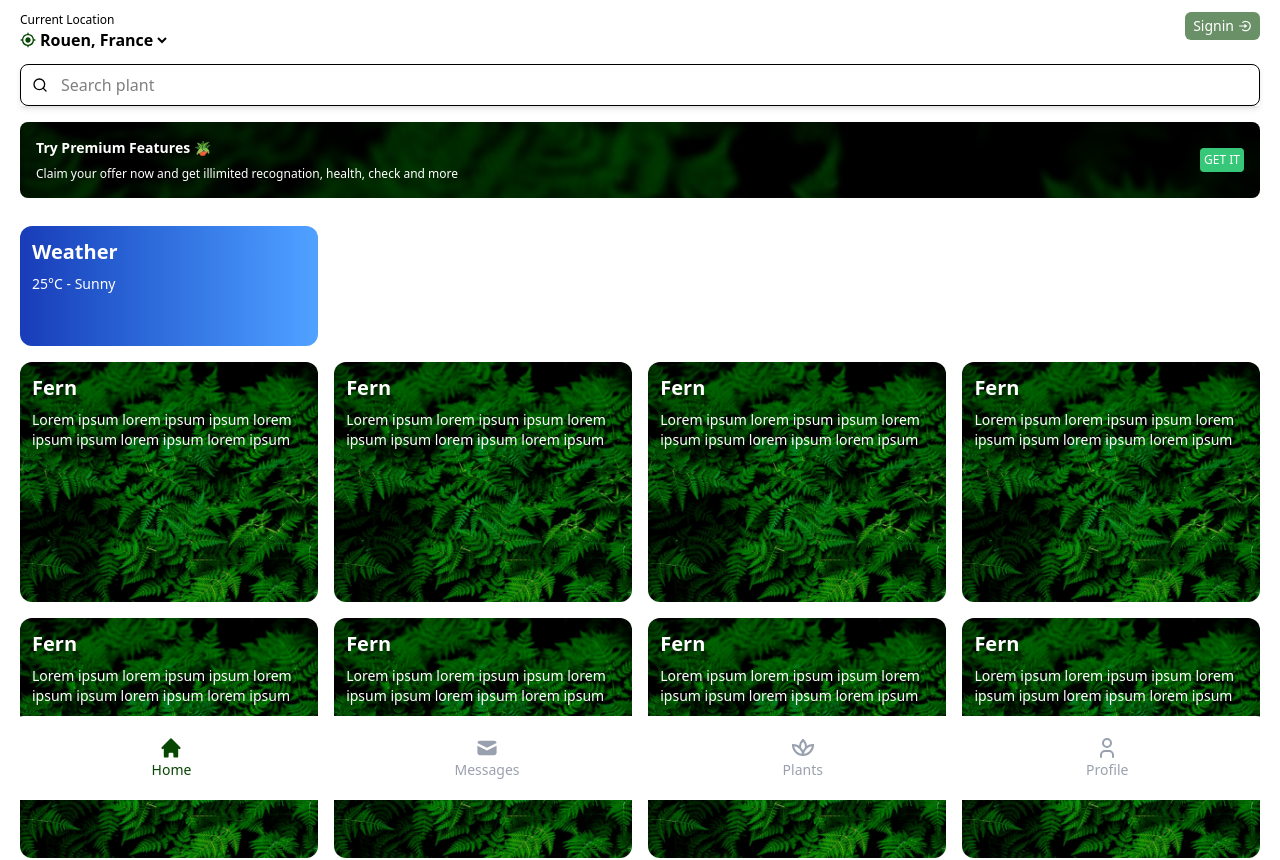
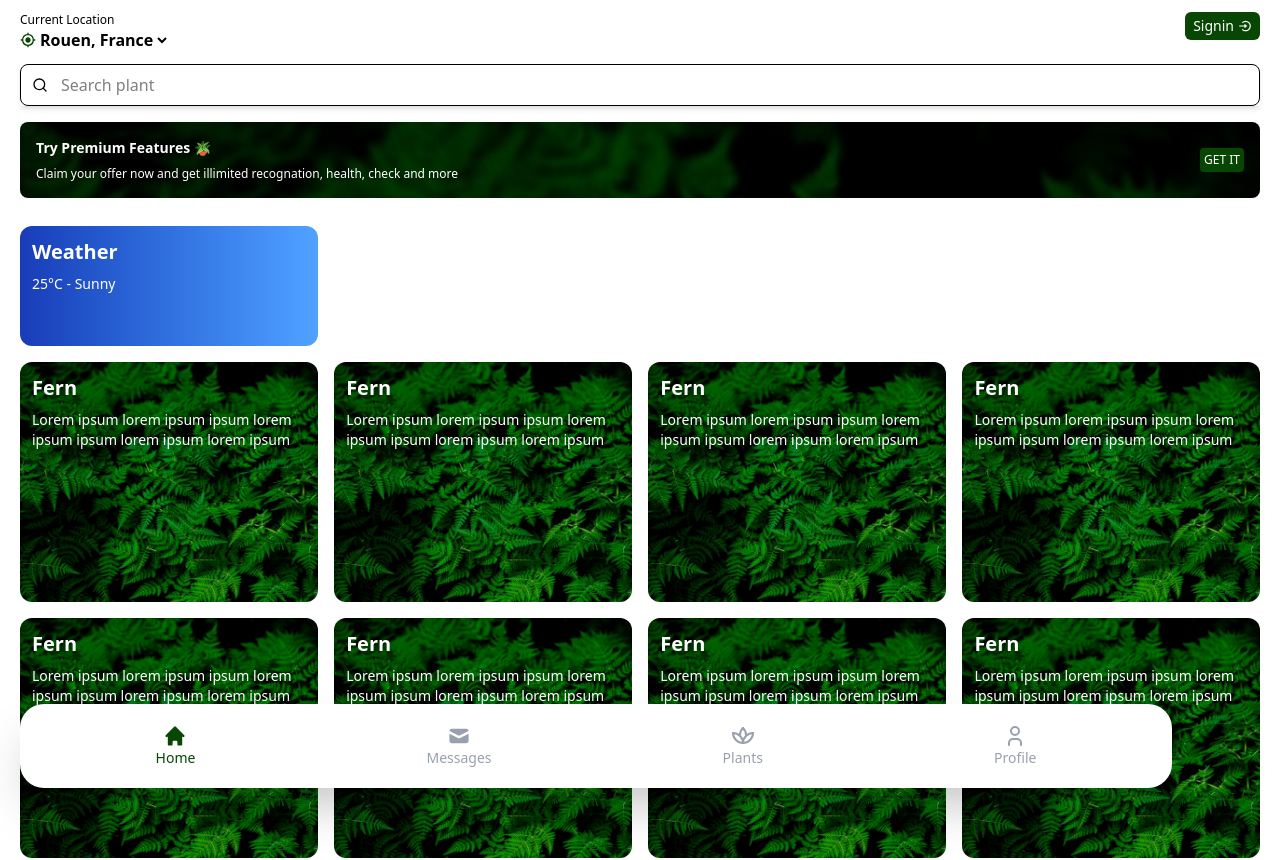
Before and after one commit to kevincalixte/ai-garden, a Next.js app: page / in a window 1280 px wide. Shown: the top 860 px of the page. Built offline with nearby package versions, Linux system fonts and the light colour scheme.

Commit message:
Modification du menu

```diff
--- a/app/Ad/Ad.tsx
+++ b/app/Ad/Ad.tsx
@@ -9,14 +9,14 @@ type AdProps = {
 const Ad = ({ title, text, action, img }: AdProps) => {
   return (
     <div
-      className={`bg-black/50 bg-blend-darken bg-cover bg-no-repeat flex justify-between items-center p-4 text-white  rounded-lg mt-4`}
+      className={`bg-black/50 bg-blend-darken bg-cover bg-no-repeat flex justify-between items-center p-4 text-white rounded-lg mt-4`}
       style={{ backgroundImage: `url(/assets/img${img})` }}
     >
       <span className="flex flex-col w-2/3">
         <span className="text-sm font-semibold">{title}</span>
         <span className="text-xs pt-2">{text}</span>
       </span>
-      <span className="bg-[#36C778] rounded-sm text-xs p-1">{action}</span>
+      <span className="bg-[#074703] rounded-sm text-xs p-1">{action}</span>
     </div>
   );
 };
--- a/app/Menu/Menu.tsx
+++ b/app/Menu/Menu.tsx
@@ -17,8 +17,8 @@ const Menu = ({ active, setActive, setSearch }: MenuProps) => {
 
   return (
     <nav
-      className="flex justify-around fixed w-full bottom-0 left-0 p-5 text-2xl
-    rounded-t-3xl bg-white
+      className="flex justify-around fixed w-[90%] shadow-2xl mb-3 bottom-0  p-5 text-2xl
+    rounded-3xl bg-white
     [&_span]:text-sm [&_div]:flex [&_div]:flex-col [&_div]:items-center"
     >
       <div
--- a/app/Nav/Nav.tsx
+++ b/app/Nav/Nav.tsx
@@ -31,7 +31,7 @@ const Nav = ({ location, setSearch }: NavProps) => {
           </span>
         </span>
 
-        <span className="flex items-center text-sm text-white bg-[#074703]/60 px-2 py-1 rounded-md">
+        <span className="flex items-center text-sm text-white bg-[#074703] px-2 py-1 rounded-md">
           <span className="mr-1">Signin</span>
           <BiLogInCircle/>
         </span>
```
Also changed, not shown: 1 other file (tests, documents, lock files or other folders).
